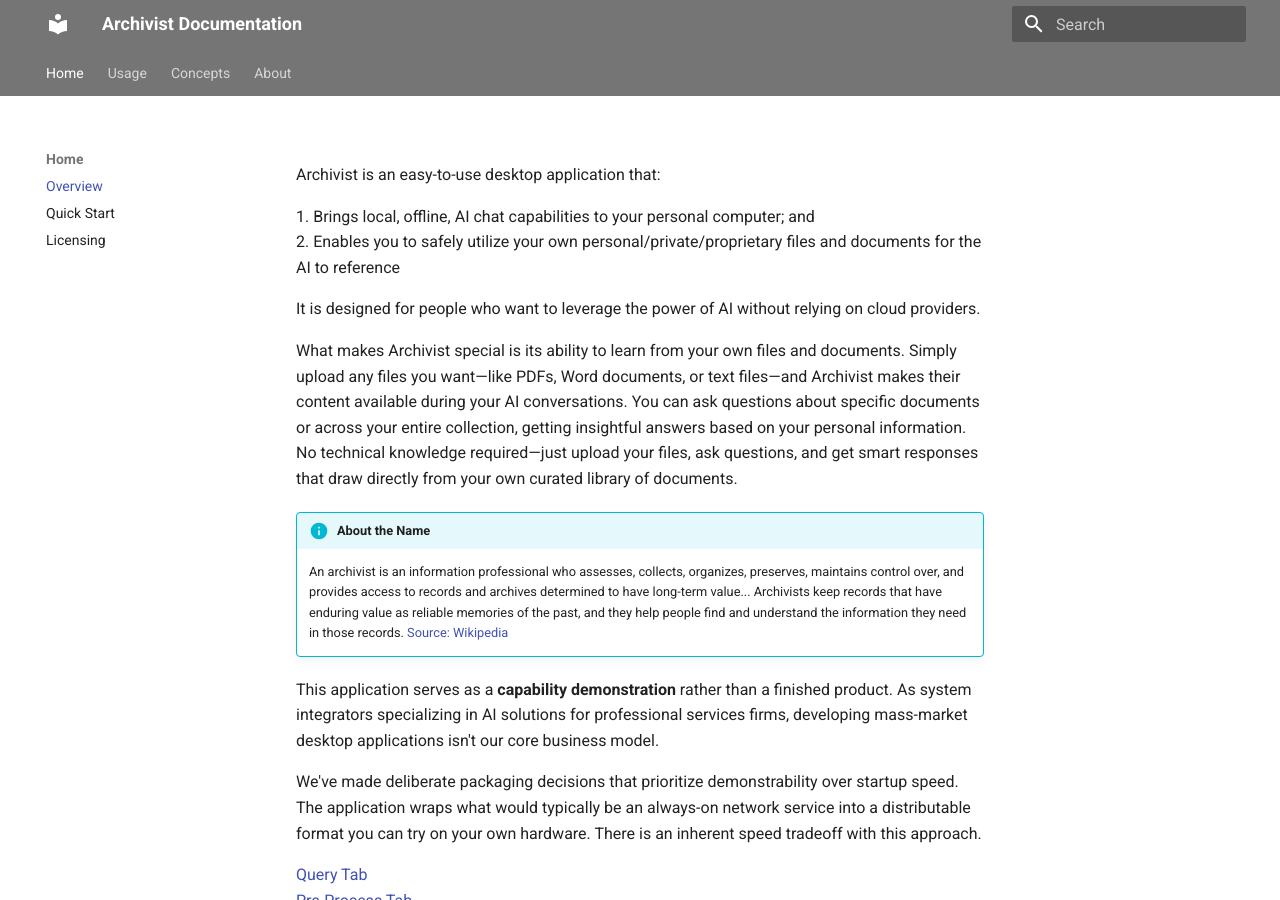
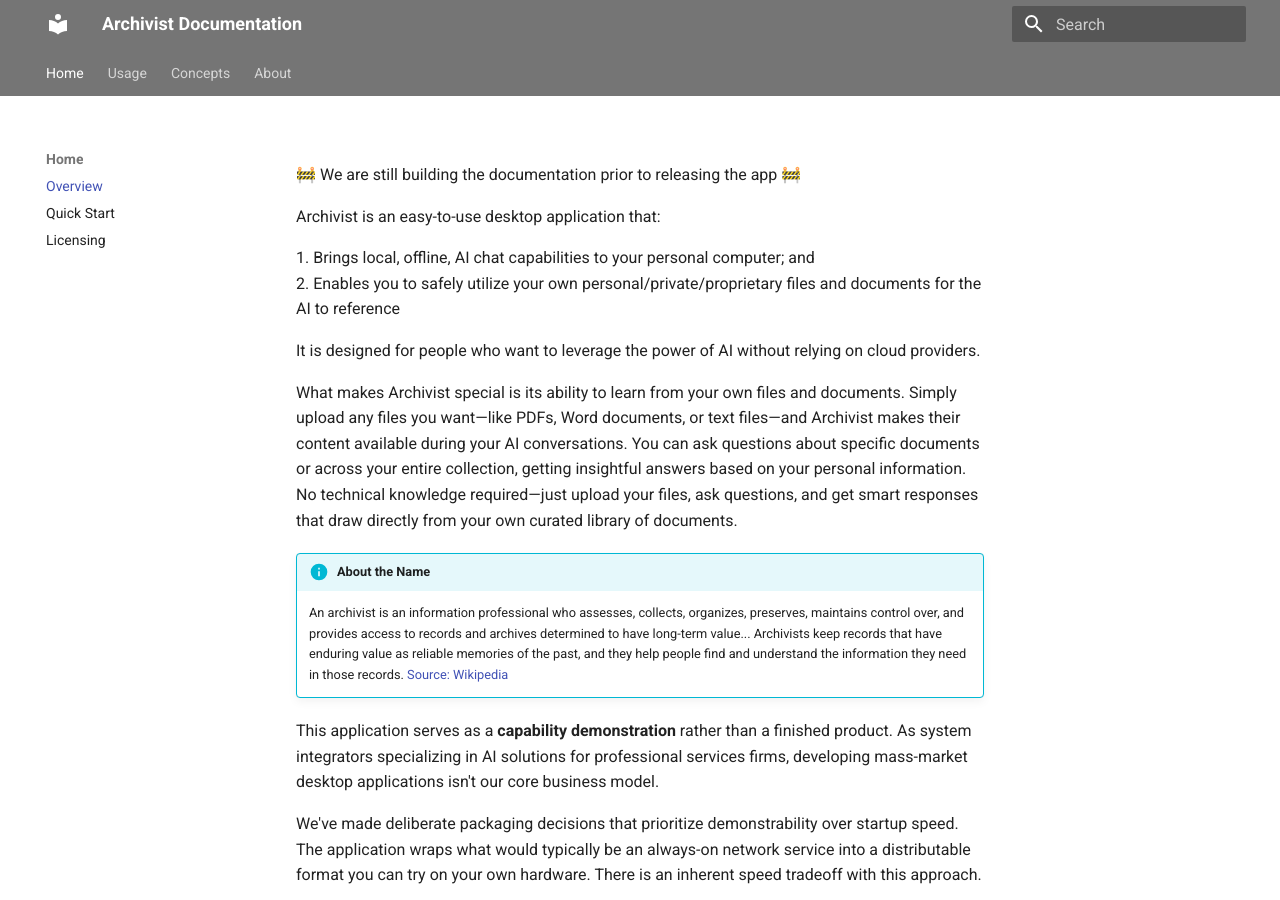
Before and after one commit to integral-business-intelligence/archivist, an MkDocs documentation site: the page built from docs/index.md, in a window 1280 px wide and 900 px high. Built offline with MkDocs 1.6.1 and Material for MkDocs 9.7.7, drawn with Linux system fonts in a browser that asks for light colours.

Commit message:
Added emoji

```diff
--- a/docs/index.md
+++ b/docs/index.md
@@ -1,3 +1,5 @@
+🚧 We are still building the documentation prior to releasing the app 🚧
+
 Archivist is an easy-to-use desktop application that:
 
 1\. Brings local, offline, AI chat capabilities to your personal computer; and<br>
```
Also changed, not shown: site/index.html, site/search/search_index.json.
